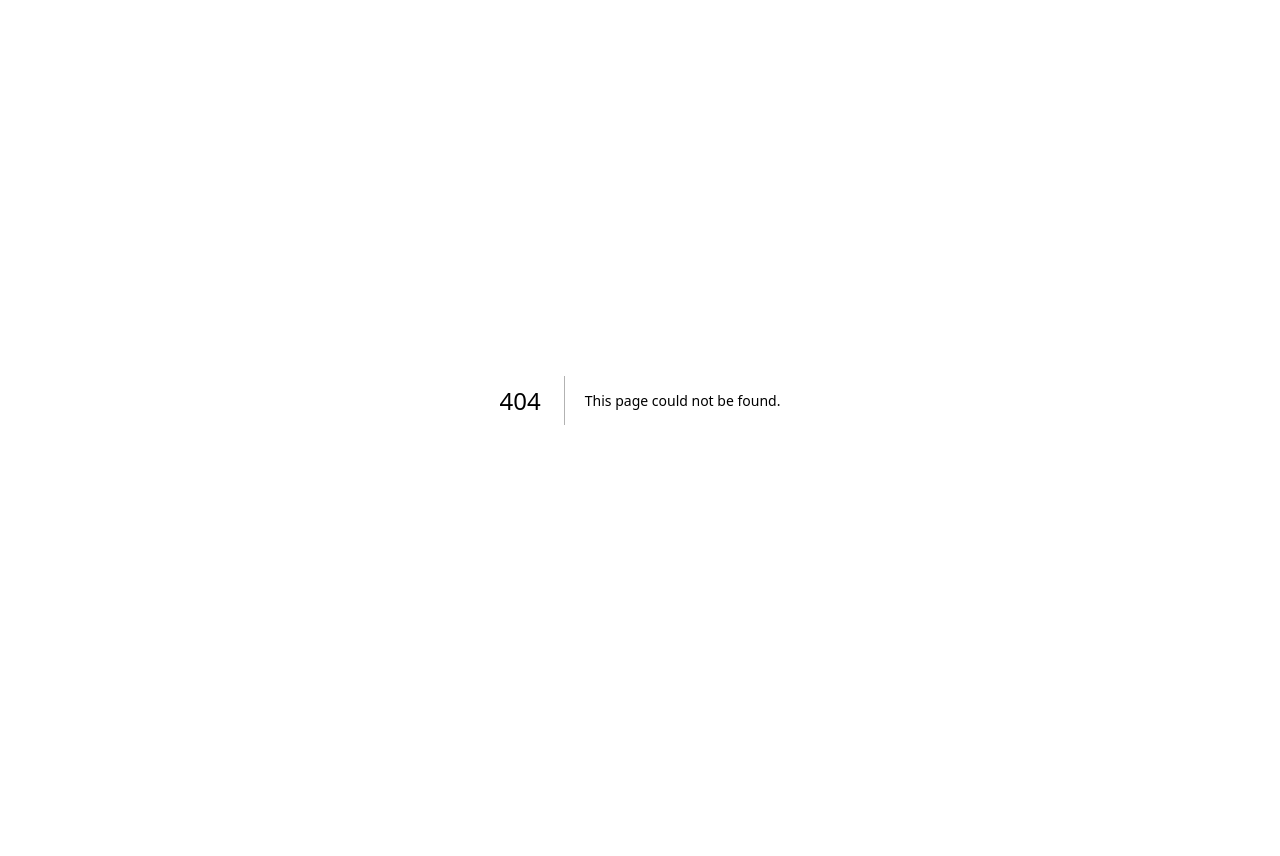
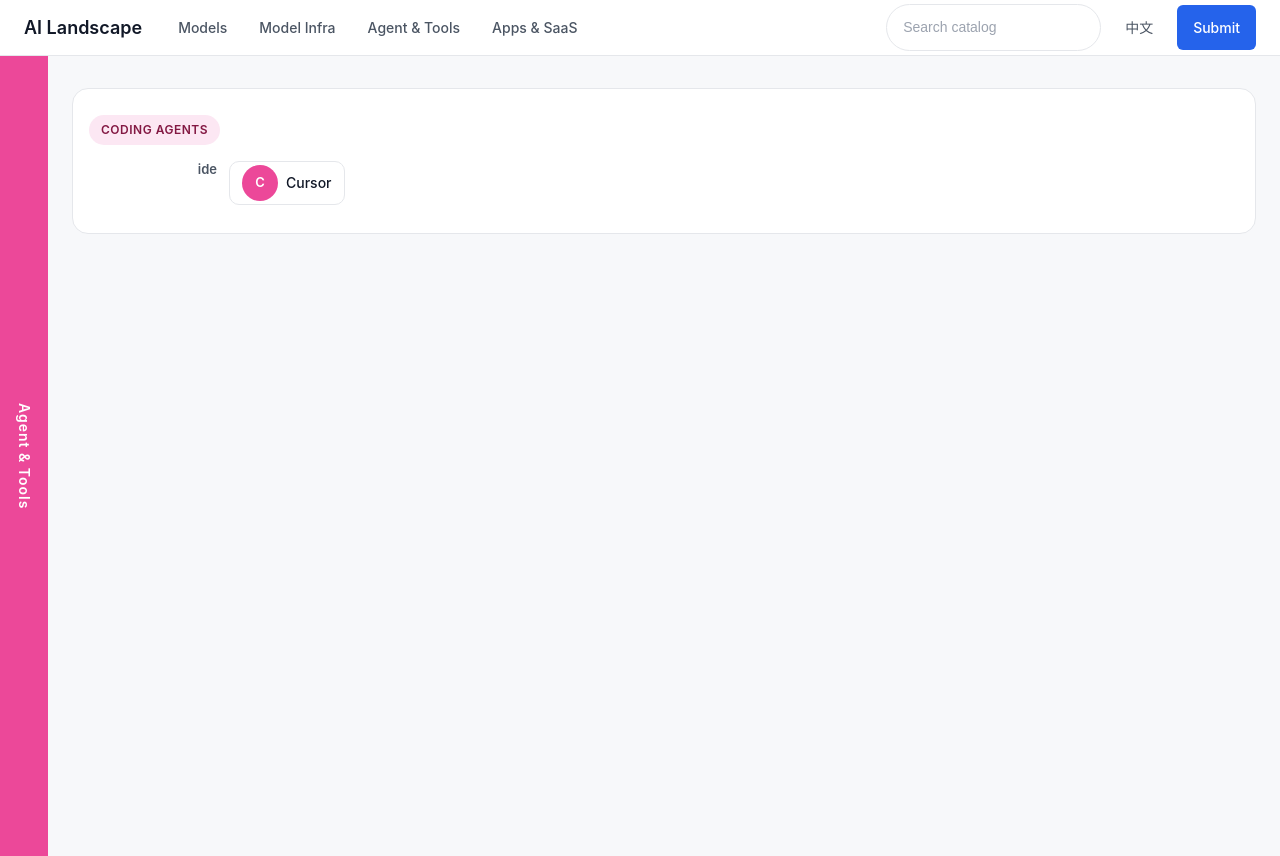
Before and after one commit to happy-v587/ai-landscape, a Next.js app: page /en/maps/agent-tools in a window 1280 px wide. Before the commit this address had no page. Before the commit the page ends 800 px from the top, so only its background shows below. Built offline with nearby package versions, Linux system fonts and the light colour scheme.

Commit message:
feat: render specialized AI landscape maps

```diff
--- /dev/null
+++ b/app/[locale]/maps/[mapId]/page.tsx
@@ -0,0 +1,35 @@
+import { notFound } from 'next/navigation';
+import { MapShell } from '@/components/maps/MapShell';
+import { loadCatalog } from '@/lib/catalog/load';
+import { assertLocale, locales } from '@/lib/i18n';
+import { mapIds } from '@/lib/catalog/types';
+
+export function generateStaticParams() {
+  return locales.flatMap((locale) => mapIds.map((mapId) => ({ locale, mapId })));
+}
+
+export default async function MapPage({
+  params,
+}: {
+  params: Promise<{ locale: string; mapId: string }>;
+}) {
+  const { locale, mapId } = await params;
+  assertLocale(locale);
+  if (!mapIds.includes(mapId as (typeof mapIds)[number])) notFound();
+  const catalog = loadCatalog();
+  const entries = catalog.entries.filter((entry) => entry.map === mapId);
+  const categoryLabels = Object.fromEntries(
+    [...catalog.categoriesById.values()].map((category) => [
+      category.id,
+      category.name[locale],
+    ])
+  );
+  return (
+    <MapShell
+      map={mapId as (typeof mapIds)[number]}
+      entries={entries}
+      locale={locale}
+      categoryLabels={categoryLabels}
+    />
+  );
+}
--- /dev/null
+++ b/components/maps/AgentToolsMap.tsx
@@ -0,0 +1,32 @@
+import type { CatalogEntry } from '@/lib/catalog/types';
+import type { Locale } from '@/lib/i18n';
+import { groupBySubcategory } from './MapShell';
+import { SectionCard } from './SectionCard';
+import { SubcategoryRow } from './SubcategoryRow';
+import { ItemChip } from './ItemChip';
+
+export function AgentToolsMap({
+  entries,
+  locale,
+  categoryLabels,
+}: {
+  entries: CatalogEntry[];
+  locale: Locale;
+  categoryLabels: Record<string, string>;
+}) {
+  return (
+    <div>
+      {groupBySubcategory(entries).map(({ category, subcategories }) => (
+        <SectionCard key={category} category={categoryLabels[category] ?? category}>
+          {Object.entries(subcategories).map(([subcategory, group]) => (
+            <SubcategoryRow key={subcategory} label={subcategory}>
+              {group.map((entry) => (
+                <ItemChip key={entry.id} entry={entry} locale={locale} size="primary" />
+              ))}
+            </SubcategoryRow>
+          ))}
+        </SectionCard>
+      ))}
+    </div>
+  );
+}
--- /dev/null
+++ b/components/maps/AppsSaasMap.tsx
@@ -0,0 +1,32 @@
+import type { CatalogEntry } from '@/lib/catalog/types';
+import type { Locale } from '@/lib/i18n';
+import { groupBySubcategory } from './MapShell';
+import { SectionCard } from './SectionCard';
+import { SubcategoryRow } from './SubcategoryRow';
+import { ItemChip } from './ItemChip';
+
+export function AppsSaasMap({
+  entries,
+  locale,
+  categoryLabels,
+}: {
+  entries: CatalogEntry[];
+  locale: Locale;
+  categoryLabels: Record<string, string>;
+}) {
+  return (
+    <div>
+      {groupBySubcategory(entries).map(({ category, subcategories }) => (
+        <SectionCard key={category} category={categoryLabels[category] ?? category}>
+          {Object.entries(subcategories).map(([subcategory, group]) => (
+            <SubcategoryRow key={subcategory} label={subcategory}>
+              {group.map((entry) => (
+                <ItemChip key={entry.id} entry={entry} locale={locale} size="primary" />
+              ))}
+            </SubcategoryRow>
+          ))}
+        </SectionCard>
+      ))}
+    </div>
+  );
+}
--- /dev/null
+++ b/components/maps/MapShell.tsx
@@ -0,0 +1,56 @@
+import type { CatalogEntry, MapId } from '@/lib/catalog/types';
+import type { Locale } from '@/lib/i18n';
+import { ModelsTimeline } from './ModelsTimeline';
+import { ModelInfraMap } from './ModelInfraMap';
+import { AgentToolsMap } from './AgentToolsMap';
+import { AppsSaasMap } from './AppsSaasMap';
+import { MapRail } from './MapRail';
+import styles from './maps.module.css';
+
+export function groupEntries(entries: CatalogEntry[]) {
+  return entries.reduce<Record<string, CatalogEntry[]>>((groups, entry) => {
+    groups[entry.category] = [...(groups[entry.category] ?? []), entry];
+    return groups;
+  }, {});
+}
+
+export function groupBySubcategory(entries: CatalogEntry[]) {
+  const byCategory = groupEntries(entries);
+  return Object.entries(byCategory).map(([category, items]) => ({
+    category,
+    subcategories: items.reduce<Record<string, CatalogEntry[]>>((acc, entry) => {
+      const sub = entry.subcategory ?? 'General';
+      acc[sub] = [...(acc[sub] ?? []), entry];
+      return acc;
+    }, {}),
+  }));
+}
+
+export function MapShell({
+  map,
+  entries,
+  locale,
+  categoryLabels,
+}: {
+  map: MapId;
+  entries: CatalogEntry[];
+  locale: Locale;
+  categoryLabels: Record<string, string>;
+}) {
+  return (
+    <div className={styles.mapPage} data-map={map}>
+      <MapRail map={map} locale={locale} />
+      <div className={styles.mapCanvas}>
+        {map === 'models' ? (
+          <ModelsTimeline entries={entries} locale={locale} />
+        ) : map === 'model-infra' ? (
+          <ModelInfraMap entries={entries} locale={locale} categoryLabels={categoryLabels} />
+        ) : map === 'agent-tools' ? (
+          <AgentToolsMap entries={entries} locale={locale} categoryLabels={categoryLabels} />
+        ) : (
+          <AppsSaasMap entries={entries} locale={locale} categoryLabels={categoryLabels} />
+        )}
+      </div>
+    </div>
+  );
+}
--- /dev/null
+++ b/components/maps/ModelInfraMap.tsx
@@ -0,0 +1,32 @@
+import type { CatalogEntry } from '@/lib/catalog/types';
+import type { Locale } from '@/lib/i18n';
+import { groupBySubcategory } from './MapShell';
+import { SectionCard } from './SectionCard';
+import { SubcategoryRow } from './SubcategoryRow';
+import { ItemChip } from './ItemChip';
+
+export function ModelInfraMap({
+  entries,
+  locale,
+  categoryLabels,
+}: {
+  entries: CatalogEntry[];
+  locale: Locale;
+  categoryLabels: Record<string, string>;
+}) {
+  return (
+    <div>
+      {groupBySubcategory(entries).map(({ category, subcategories }) => (
+        <SectionCard key={category} category={categoryLabels[category] ?? category}>
+          {Object.entries(subcategories).map(([subcategory, group]) => (
+            <SubcategoryRow key={subcategory} label={subcategory}>
+              {group.map((entry) => (
+                <ItemChip key={entry.id} entry={entry} locale={locale} size="primary" />
+              ))}
+            </SubcategoryRow>
+          ))}
+        </SectionCard>
+      ))}
+    </div>
+  );
+}
--- a/components/maps/ModelsTimeline.tsx
+++ b/components/maps/ModelsTimeline.tsx
@@ -6,8 +6,9 @@ import styles from './maps.module.css';
 const months = ['Sep', 'Oct', 'Nov', 'Dec', 'Jan', 'Feb', 'Mar', 'Apr', 'May'];
 
 export function ModelsTimeline({ entries, locale }: { entries: CatalogEntry[]; locale: Locale }) {
-  const lanes = entries.reduce<Record<string, CatalogEntry[]>>((groups, entry) => {
-    const lane = entry.timeline?.provider_lane ?? entry.organization ?? 'other';
+  const timelineEntries = entries.filter((entry) => entry.timeline != null);
+  const lanes = timelineEntries.reduce<Record<string, CatalogEntry[]>>((groups, entry) => {
+    const lane = entry.timeline!.provider_lane ?? entry.organization ?? 'other';
     groups[lane] = [...(groups[lane] ?? []), entry];
     return groups;
   }, {});
--- a/components/maps/SectionCard.tsx
+++ b/components/maps/SectionCard.tsx
@@ -9,7 +9,7 @@ export function SectionCard({
 }) {
   return (
     <section className={styles.sectionCard}>
-      <div className={styles.categoryPill}>{category}</div>
+      <h2 className={styles.categoryPill}>{category}</h2>
       <div className={styles.sectionBody}>{children}</div>
     </section>
   );
--- a/components/maps/maps.module.css
+++ b/components/maps/maps.module.css
@@ -148,6 +148,22 @@
   .subcategoryLabel { width: auto; text-align: left; line-height: 1.3; }
 }
 
+.mapPage {
+  display: flex;
+  min-height: calc(100vh - var(--nav-height));
+}
+
+.mapCanvas {
+  flex: 1;
+  max-width: calc(var(--max-width) - var(--rail-width));
+  padding: 32px var(--page-gutter);
+}
+
+@media (max-width: 768px) {
+  .mapPage { display: block; }
+  .mapCanvas { max-width: 100%; padding: 24px var(--page-gutter); }
+}
+
 .timeline {
   overflow-x: auto;
   padding-bottom: 16px;
```
Also changed, not shown: 1 other file (tests, documents, lock files or other folders).
